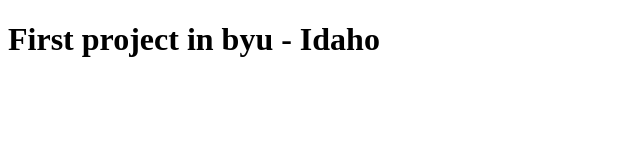
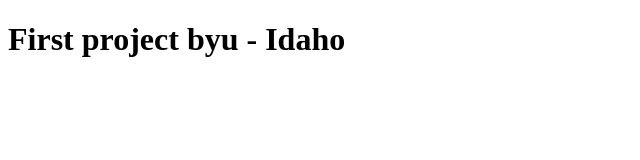
Before and after one commit to leandrosilvapereira/leandrosilvapereira.github.io, a plain HTML site: page index.html in a window 1280 px wide. Shown: the whole page, without its empty margins (0-640 px from the left). Drawn offline with Linux system fonts and the light colour scheme.

Commit message:
Project - Byui

```diff
--- a/index.html
+++ b/index.html
@@ -7,6 +7,6 @@
     <title>Leandro Silva Pereira</title>
 </head>
 <body>
-    <h1>First project in byu - Idaho</h1>
+    <h1>First project byu - Idaho</h1>
 </body>
 </html>
```
